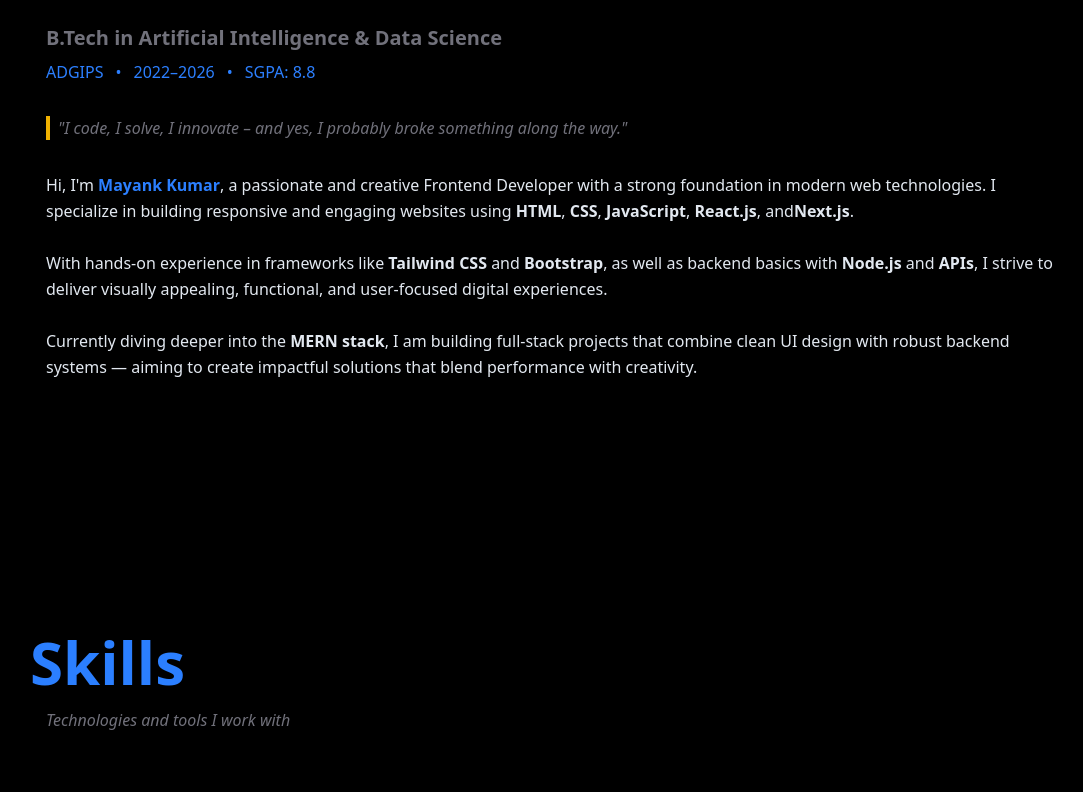
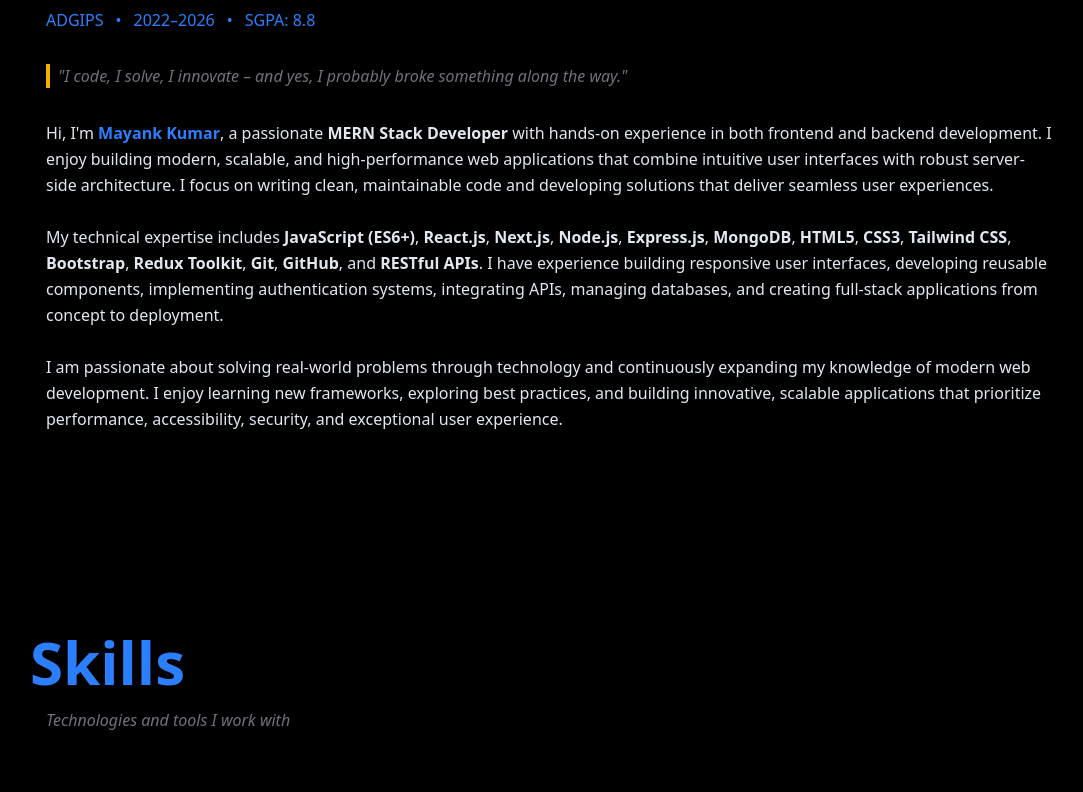
Before and after one commit to mayank-49/personal-website, a React (Vite) app: page / in a window 1280 px wide. Shown: the part 1048-1840 px from the top of the page, without its empty margins (98-1181 px from the left). Built offline with nearby package versions, Linux system fonts and the light colour scheme.

Commit message:
Update portfolio About section and experience

```diff
--- a/src/components/AboutMe.jsx
+++ b/src/components/AboutMe.jsx
@@ -1,5 +1,5 @@
 import React from "react";
-import {motion}  from "framer-motion";
+import { motion } from "framer-motion";
 
 const AboutMe = () => {
   return (
@@ -53,29 +53,40 @@ const AboutMe = () => {
         >
           <p>
             Hi, I'm <strong className="text-blue-500">Mayank Kumar</strong>, a
-            passionate and creative Frontend Developer with a strong foundation
-            in modern web technologies. I specialize in building responsive and
-            engaging websites using <strong>HTML</strong>, <strong>CSS</strong>,{" "}
-            <strong>JavaScript</strong>, <strong>React.js</strong>, and
-            <strong>Next.js</strong>.
+            passionate <strong>MERN Stack Developer</strong> with hands-on
+            experience in both frontend and backend development. I enjoy
+            building modern, scalable, and high-performance web applications
+            that combine intuitive user interfaces with robust server-side
+            architecture. I focus on writing clean, maintainable code and
+            developing solutions that deliver seamless user experiences.
           </p>
 
           <br />
 
           <p>
-            With hands-on experience in frameworks like{" "}
-            <strong>Tailwind CSS</strong> and <strong>Bootstrap</strong>, as well
-            as backend basics with <strong>Node.js</strong> and <strong>APIs</strong>, I strive to deliver visually appealing, functional, and user-focused
-            digital experiences.
+            My technical expertise includes <strong>JavaScript (ES6+)</strong>,
+            <strong> React.js</strong>, <strong>Next.js</strong>,
+            <strong> Node.js</strong>, <strong>Express.js</strong>,
+            <strong> MongoDB</strong>, <strong>HTML5</strong>,
+            <strong> CSS3</strong>, <strong>Tailwind CSS</strong>,
+            <strong> Bootstrap</strong>, <strong>Redux Toolkit</strong>,
+            <strong> Git</strong>, <strong>GitHub</strong>, and
+            <strong> RESTful APIs</strong>. I have experience building
+            responsive user interfaces, developing reusable components,
+            implementing authentication systems, integrating APIs, managing
+            databases, and creating full-stack applications from concept to
+            deployment.
           </p>
 
           <br />
 
           <p>
-            Currently diving deeper into the <strong>MERN stack</strong>, I am
-            building full-stack projects that combine clean UI design with
-            robust backend systems — aiming to create impactful solutions that
-            blend performance with creativity.
+            I am passionate about solving real-world problems through technology
+            and continuously expanding my knowledge of modern web development. I
+            enjoy learning new frameworks, exploring best practices, and
+            building innovative, scalable applications that prioritize
+            performance, accessibility, security, and exceptional user
+            experience.
           </p>
         </motion.div>
       </div>
--- a/src/components/Experience.jsx
+++ b/src/components/Experience.jsx
@@ -3,6 +3,13 @@ import { MapPinIcon } from "@heroicons/react/24/solid";
 import { section } from "framer-motion/client";
 
 const experiences = [
+  {
+    role: "Frontend Developer Intern",
+    location: "Numis India",
+    duration: "January 2026 - June 2026",
+    description:
+      "As a Frontend Developer Intern at Numis India, I was responsible for designing and developing the company's frontend application, creating responsive and interactive user interfaces using React.js, Next.js, and Tailwind CSS. I implemented the user login and authentication system, integrated RESTful APIs for seamless data exchange, and developed reusable components to enhance maintainability. I worked closely with the team to improve performance, optimize user experience, and deliver high-quality, scalable web solutions.",
+  },
   {
     role: "Full-Stack Developer Intern",
     location: "WESEE",
--- a/src/components/Projects.jsx
+++ b/src/components/Projects.jsx
@@ -18,17 +18,17 @@ const projectsData = [
     image: p1,
     techStack: ["HTML", "CSS", "JAVASCRIPT"],
   },
+  // {
+  //   id: "02",
+  //   title: "NEWS APP",
+  //   description:
+  //     "A dynamic and responsive news application developed using React, Bootstrap, and the News API. This project features a clean, modern interface that enables users to browse real-time news updates across multiple categories. Designed with a focus on performance, accessibility, and responsiveness, the application ensures a seamless user experience across devices. The integration with the News API allows for the automatic retrieval and display of current headlines, providing users with up-to-date information in an organized and intuitive layout.",
+  //   link: "https://github.com/mayank-49/NewsApp",
+  //   image: p2,
+  //   techStack: ["REACT.JS", "BOOTSTRAP", "NEWS API"],
+  // },
   {
     id: "02",
-    title: "NEWS APP",
-    description:
-      "A dynamic and responsive news application developed using React, Bootstrap, and the News API. This project features a clean, modern interface that enables users to browse real-time news updates across multiple categories. Designed with a focus on performance, accessibility, and responsiveness, the application ensures a seamless user experience across devices. The integration with the News API allows for the automatic retrieval and display of current headlines, providing users with up-to-date information in an organized and intuitive layout.",
-    link: "https://github.com/mayank-49/NewsApp",
-    image: p2,
-    techStack: ["REACT.JS", "BOOTSTRAP", "NEWS API"],
-  },
-  {
-    id: "03",
     title: "V-TUBE",
     description:
       "VTube is a modern, responsive video streaming application built with React, Tailwind CSS, and Rapid API. It offers a seamless and user-friendly interface for exploring, searching, and watching video content in real time. Users can browse trending videos, view detailed video and channel information, and enjoy a smooth playback experience across all devices. The application is designed with a focus on performance and accessibility, ensuring that users can easily navigate and interact with the platform. VTube is perfect for anyone looking to",
@@ -37,7 +37,7 @@ const projectsData = [
     techStack: ["REACT.JS", "TAILWIND CSS", "RAPID API", "VITE"],
   },
   {
-    id: "04",
+    id: "03",
     title: "QUICK-BITE",
     description:
       "Built a fully responsive food ordering website using React.js, Tailwind CSS, Redux Toolkit, and React Router, offering users a smooth and interactive experience. The application features dynamic menu browsing, category-based filtering, real-time cart management, and seamless navigation across pages. Designed with a modern UI and efficient state management, it ensures fast performance, intuitive usability, and a consistent experience across all device types.",
@@ -46,7 +46,7 @@ const projectsData = [
     techStack: ["REACT.JS", "TAILWIND CSS", "REDUX"],
   },
   {
-    id: "05",
+    id: "04",
     title: "PICTURA-AI",
     description:
       "Developed a text-to-image generation platform enabling users to create AI-generated images from prompts. Implemented secure user authentication for personalized access and usage history. Integrated Razorpay payment gateway for managing subscriptions and transactions seamlessly. Designed a responsive UI with smooth navigation for an enhanced user experience.",
@@ -56,7 +56,7 @@ const projectsData = [
 }
 ,
   {
-    id: "06",
+    id: "05",
     title: "Taskify",
     description:
       "Developed a MERN stack–based task management application that performs full CRUD operations, allowing users to create, update, view, and delete tasks efficiently. Implemented secure login and logout functionality using authentication to ensure personalized user access. Integrated an analytics dashboard to visualize tasks across different categories, helping users track progress and manage workloads effectively. Designed a responsive and user-friendly interface for seamless task management across devices.",
```
